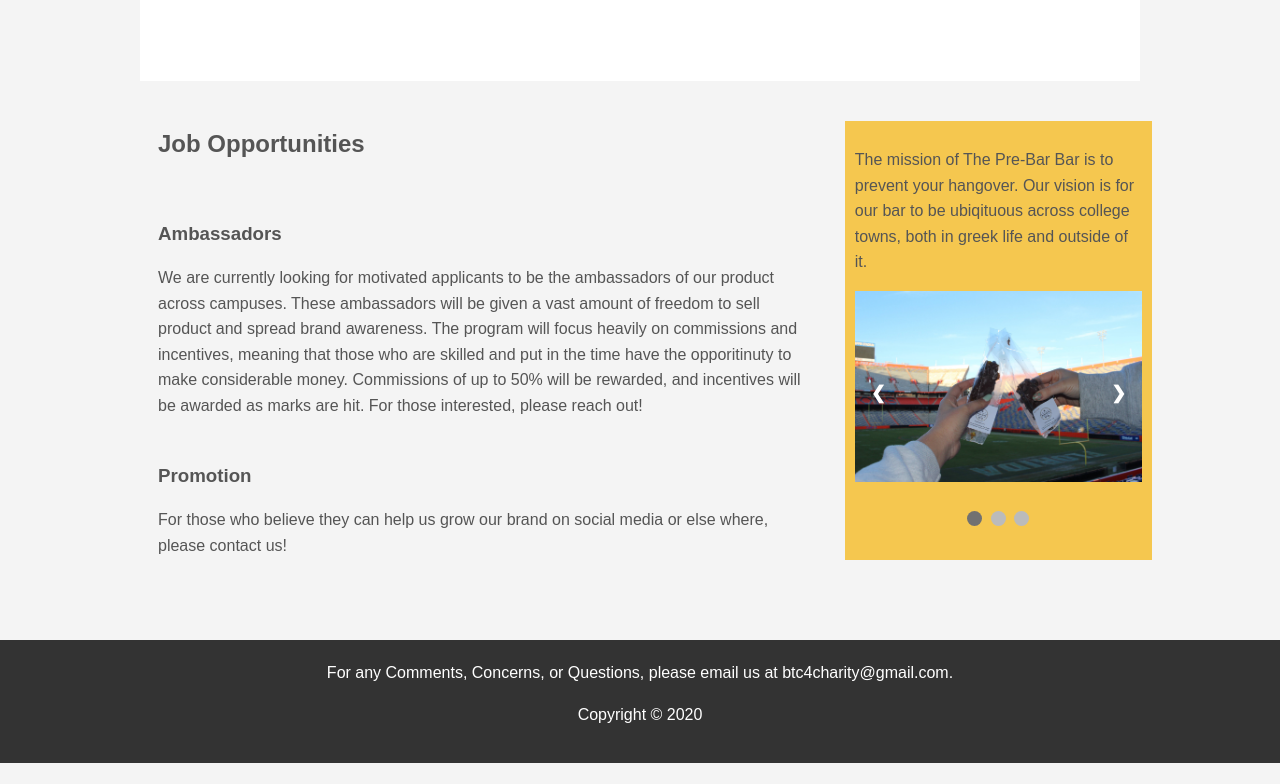
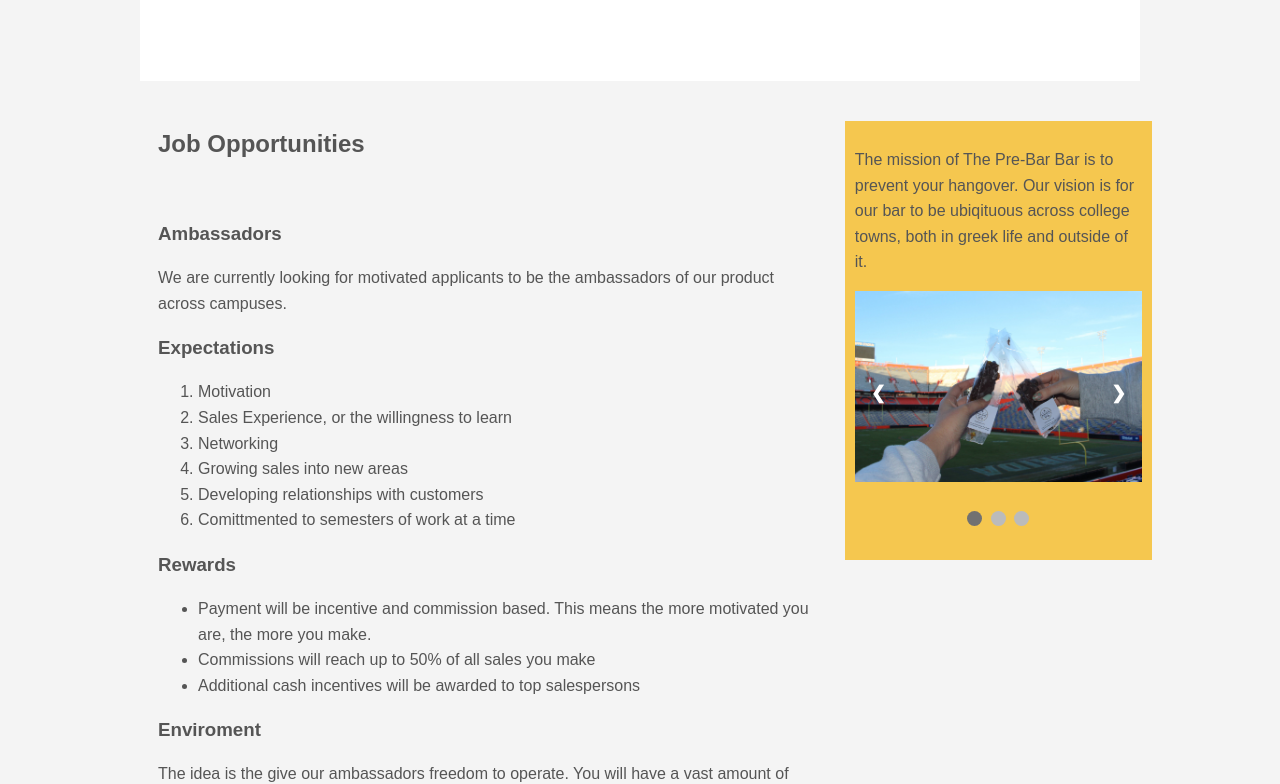
Before and after one commit to laservader/theprebarbar, a plain HTML site: page opportunities.html in a window 1280 px wide. Shown: the part 445-1229 px from the top of the page. Before the commit the page ends 1208 px from the top, so only its background shows below. Drawn offline with Linux system fonts and the light colour scheme.

Commit message:
Add files via upload

```diff
--- a/opportunities.html
+++ b/opportunities.html
@@ -41,10 +41,24 @@
               <br>
 
               <h3>Ambassadors</h3>
-              We are currently looking for motivated applicants to be the ambassadors of our product across campuses. These ambassadors will be given a vast amount of freedom to sell product and spread brand awareness.
-              The program will focus heavily on commissions and incentives, meaning that those who are skilled and put in the time have the opporitinuty to make considerable money.
-              Commissions of up to 50% will be rewarded, and incentives will be awarded as marks are hit. For those interested, please reach out!
-              <br>
+              We are currently looking for motivated applicants to be the ambassadors of our product across campuses.
+                <h3>Expectations</h3>
+                <ol>
+                  <li>Motivation</li>
+                  <li>Sales Experience, or the willingness to learn</li>
+                  <li>Networking</li>
+                  <li>Growing sales into new areas</li>
+                  <li>Developing relationships with customers</li>
+                  <li>Comittmented to semesters of work at a time</li>
+                </ol>
+                <h3>Rewards</h3>
+                <ul>
+                  <li>Payment will be incentive and commission based. This means the more motivated you are, the more you make.</li>
+                  <li>Commissions will reach up to 50% of all sales you make</li>
+                  <li>Additional cash incentives will be awarded to top salespersons</li>
+                </ul>
+                <h3>Enviroment</h3>
+                The idea is the give our ambassadors freedom to operate. You will have a vast amount of freedom when it comes to how you sell, and who you sell too. Additionally, you will commit on a semester basis, making it easier for students to work with us.
               <br>
               <h3>Promotion</h3>
               For those who believe they can help us grow our brand on social media or else where, please contact us!
```
Also changed, not shown: about.html (+3 -0 lines), shop.html (+11 -2 lines).
